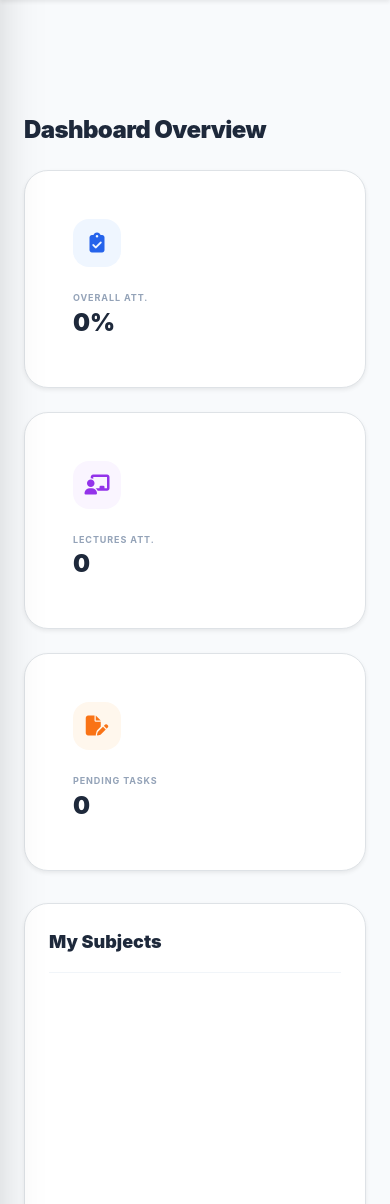
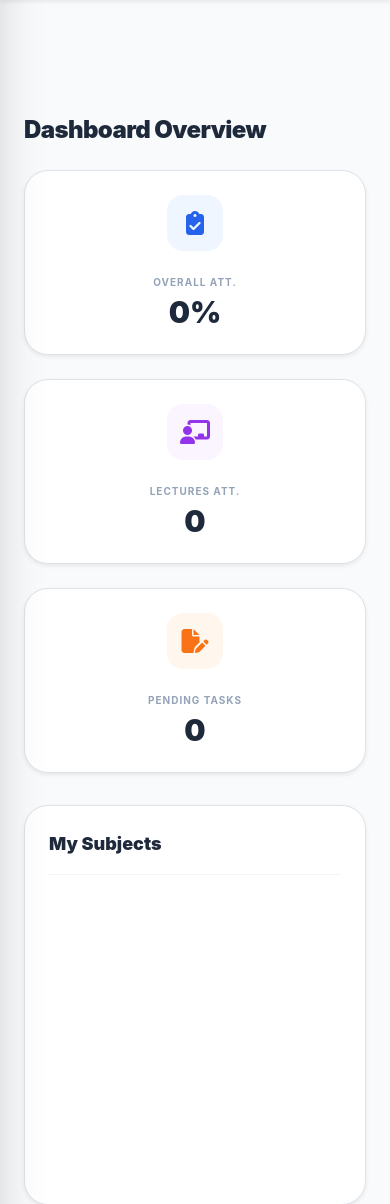
Before and after one commit to Madhavan-Vashishtha/ACET-Nexus, a Flask app: page /student-dashboard in a window 390 px wide. Shown: the part 170-1374 px from the top of the page. Run offline with Flask 3, Linux system fonts and the light colour scheme; some libraries are stand-ins or nearby versions.

Commit message:
Fix: Perfectly centered mobile stat boxes on Student Dashboard, maintaining FAANG-level layout consistency

```diff
--- a/templates/student_dashboard.html
+++ b/templates/student_dashboard.html
@@ -78,31 +78,33 @@
         <div id="mainScrollArea" class="flex-1 overflow-y-auto px-4 sm:px-6 lg:px-10 py-6 lg:py-8 pb-24">
 
             <div id="liveSessionBanner" class="hidden bg-gradient-to-r from-blue-500 to-indigo-600 text-white p-5 lg:p-6 rounded-3xl mb-8 flex flex-col sm:flex-row justify-between items-center sm:items-center shadow-lg transform transition-all duration-500 scale-95 opacity-0 gap-4 sm:gap-0">
-                <div class="flex items-center gap-4 lg:gap-5">
+                <div class="flex items-center gap-4 lg:gap-5 w-full sm:w-auto">
                     <div class="w-12 h-12 lg:w-14 lg:h-14 bg-white/20 rounded-full flex items-center justify-center text-xl lg:text-2xl animate-pulse shrink-0"><i class="fa-solid fa-satellite-dish"></i></div>
-                    <div>
+                    <div class="flex-1">
                         <p class="text-blue-100 text-[10px] font-bold uppercase tracking-widest mb-0.5">Live Attendance Call</p>
                         <h2 class="text-lg lg:text-2xl font-black truncate" id="liveSubjectName">Subject Name</h2>
                     </div>
                 </div>
-                <button id="btnMarkPresent" class="w-full sm:w-auto bg-white text-blue-600 hover:bg-slate-50 px-6 py-3 rounded-xl font-black shadow-md transition-transform active:scale-95 text-sm uppercase tracking-wider">Mark Present</button>
+                <button id="btnMarkPresent" class="w-full sm:w-auto bg-white text-blue-600 hover:bg-slate-50 px-6 py-3 rounded-xl font-black shadow-md transition-transform active:scale-95 text-sm uppercase tracking-wider shrink-0">Mark Present</button>
             </div>
 
             <section id="view-dashboard" class="tab-content active">
                 <h1 class="text-2xl lg:text-3xl font-black text-slate-800 tracking-tight mb-6 lg:mb-8">Dashboard Overview</h1>
 
                 <div class="grid grid-cols-1 sm:grid-cols-3 gap-4 lg:gap-6 mb-8">
-                    <div class="btn-jump-attendance cursor-pointer bg-white p-5 lg:p-6 rounded-3xl border border-slate-200 flex flex-col sm:flex-row items-start sm:items-center gap-4 shadow-sm hover:shadow-md transition-all active:scale-[0.98]">
-                        <div class="w-12 h-12 rounded-2xl bg-blue-50 flex items-center justify-center text-blue-600 text-xl shrink-0"><i class="fa-solid fa-clipboard-check"></i></div>
-                        <div><p class="text-slate-400 font-bold mb-0.5 text-[9px] lg:text-[10px] tracking-widest uppercase">Overall Att.</p><p class="text-2xl lg:text-3xl font-black text-slate-800" id="statAttPercent">0%</p></div>
+                    <div class="btn-jump-attendance cursor-pointer bg-white p-6 rounded-3xl border border-slate-200 flex flex-col sm:flex-row items-center justify-center sm:justify-start gap-4 shadow-sm hover:shadow-md transition-all active:scale-[0.98] text-center sm:text-left">
+                        <div class="w-14 h-14 rounded-2xl bg-blue-50 flex items-center justify-center text-blue-600 text-2xl shrink-0"><i class="fa-solid fa-clipboard-check"></i></div>
+                        <div><p class="text-slate-400 font-bold mb-1 text-[10px] tracking-widest uppercase">Overall Att.</p><p class="text-3xl lg:text-4xl font-black text-slate-800" id="statAttPercent">0%</p></div>
                     </div>
-                    <div id="btnOpenSubjAtt" class="cursor-pointer bg-white p-5 lg:p-6 rounded-3xl border border-slate-200 flex flex-col sm:flex-row items-start sm:items-center gap-4 shadow-sm hover:shadow-md transition-all active:scale-[0.98]">
-                        <div class="w-12 h-12 rounded-2xl bg-purple-50 flex items-center justify-center text-purple-600 text-xl shrink-0"><i class="fa-solid fa-chalkboard-user"></i></div>
-                        <div><p class="text-slate-400 font-bold mb-0.5 text-[9px] lg:text-[10px] tracking-widest uppercase">Lectures Att.</p><p class="text-2xl lg:text-3xl font-black text-slate-800" id="statTotalSessions">0</p></div>
+
+                    <div id="btnOpenSubjAtt" class="cursor-pointer bg-white p-6 rounded-3xl border border-slate-200 flex flex-col sm:flex-row items-center justify-center sm:justify-start gap-4 shadow-sm hover:shadow-md transition-all active:scale-[0.98] text-center sm:text-left">
+                        <div class="w-14 h-14 rounded-2xl bg-purple-50 flex items-center justify-center text-purple-600 text-2xl shrink-0"><i class="fa-solid fa-chalkboard-user"></i></div>
+                        <div><p class="text-slate-400 font-bold mb-1 text-[10px] tracking-widest uppercase">Lectures Att.</p><p class="text-3xl lg:text-4xl font-black text-slate-800" id="statTotalSessions">0</p></div>
                     </div>
-                    <div class="btn-jump-assignments cursor-pointer bg-white p-5 lg:p-6 rounded-3xl border border-slate-200 flex flex-col sm:flex-row items-start sm:items-center gap-4 shadow-sm hover:shadow-md transition-all active:scale-[0.98]">
-                        <div class="w-12 h-12 rounded-2xl bg-orange-50 flex items-center justify-center text-orange-500 text-xl shrink-0"><i class="fa-solid fa-file-pen"></i></div>
-                        <div><p class="text-slate-400 font-bold mb-0.5 text-[9px] lg:text-[10px] tracking-widest uppercase">Pending Tasks</p><p class="text-2xl lg:text-3xl font-black text-slate-800" id="statAssignments">0</p></div>
+
+                    <div class="btn-jump-assignments cursor-pointer bg-white p-6 rounded-3xl border border-slate-200 flex flex-col sm:flex-row items-center justify-center sm:justify-start gap-4 shadow-sm hover:shadow-md transition-all active:scale-[0.98] text-center sm:text-left">
+                        <div class="w-14 h-14 rounded-2xl bg-orange-50 flex items-center justify-center text-orange-500 text-2xl shrink-0"><i class="fa-solid fa-file-pen"></i></div>
+                        <div><p class="text-slate-400 font-bold mb-1 text-[10px] tracking-widest uppercase">Pending Tasks</p><p class="text-3xl lg:text-4xl font-black text-slate-800" id="statAssignments">0</p></div>
                     </div>
                 </div>
 
```
